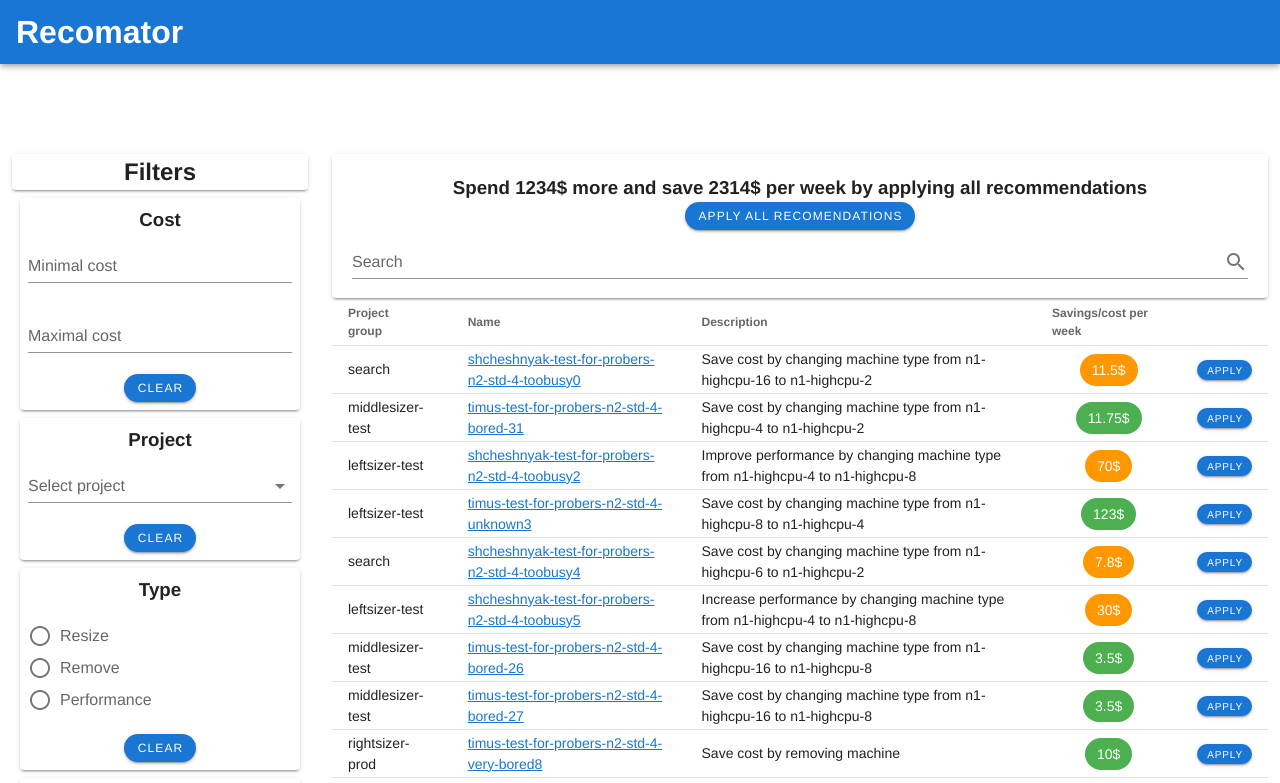
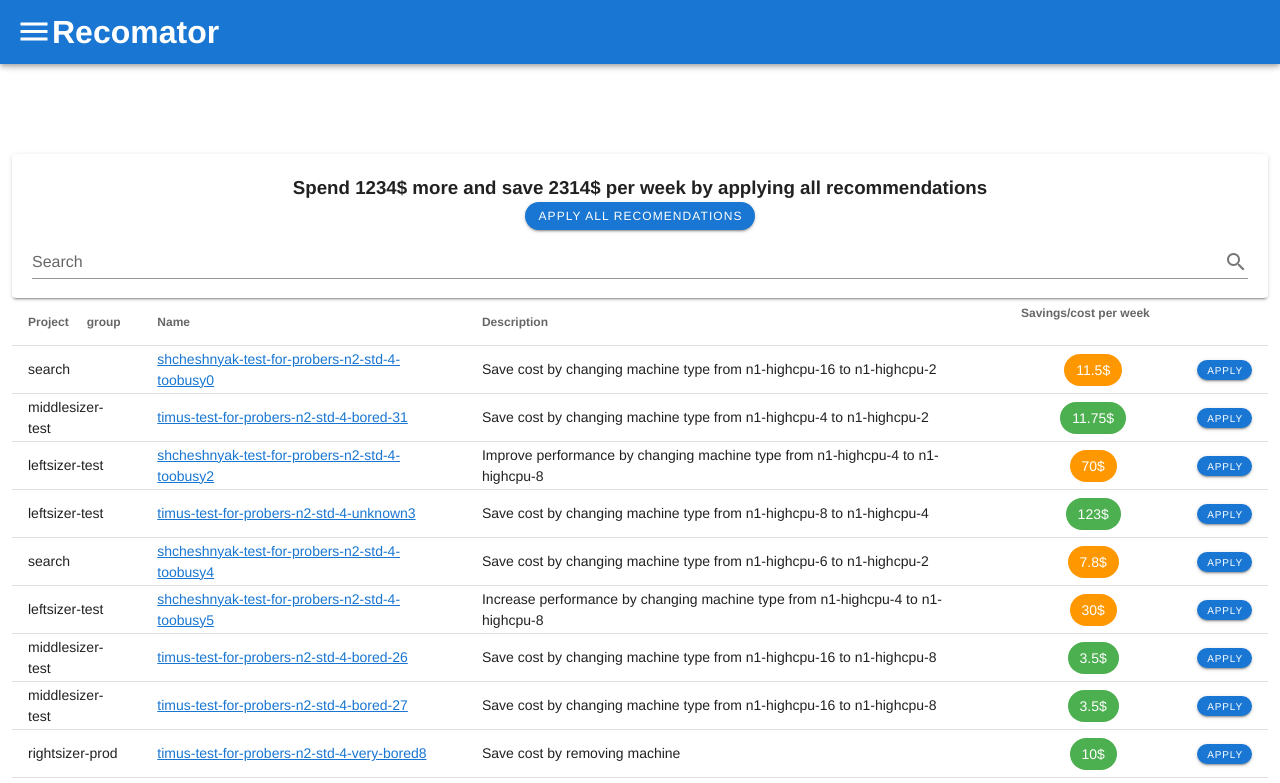
Before and after one commit to googleinterns/recomator, a Vue app in the folder frontend/: page /mock in a window 1280 px wide. Shown: the top 783 px of the page. Built offline with nearby package versions, Linux system fonts and the light colour scheme.

Commit message:
Moved the filter to a navigation drawer

```diff
--- a/frontend/src/views/Mock.vue
+++ b/frontend/src/views/Mock.vue
@@ -14,29 +14,28 @@ limitations under the License. -->
 <template>
   <v-app mt-10 mb-10 ml-10 mr-10>
     <v-app-bar app color="primary" dark>
-      <h1>Recomator</h1>
+      <v-icon v-on:click="showNavgDrawer=!showNavgDrawer" large>mdi-menu</v-icon>
+      <h1> Recomator</h1>
     </v-app-bar>
-
-    <v-main>
-      <v-progress-linear v-if="!successfullyLoaded" :value="progressPercentage">
-      </v-progress-linear>
-      <v-container fluid v-if="successfullyLoaded">
-        <v-row>
-          <v-col :cols="3">
-            <v-card>
+    <v-navigation-drawer absolute :v-model="true" :value="showNavgDrawer">
+      <v-list
+        dense>
+      <v-list-item>
         <h2>Filters</h2>
-            </v-card>
-            <v-card class="ma-2 pa-2">
-              <h3>Cost</h3>
+      </v-list-item>
+      <v-list-item>
+              <h3>Savings</h3>
+      </v-list-item>
+      <v-list-item>
               <v-form ref="formCost">
                 <v-text-field
                   type="number"
-                  label="Minimal cost"
+                  label="Minimal savings"
                   v-on:input="filterRecommendation.setMinimalPrice($event)"
                 ></v-text-field>
                 <v-text-field
                   type="number"
-                  label="Maximal cost"
+                  label="Maximal savings"
                   v-on:input="filterRecommendation.setMaximalPrice($event)"
                 ></v-text-field>
 
@@ -49,10 +48,11 @@ limitations under the License. -->
                   >Clear</v-btn
                 >
               </v-form>
-            </v-card>
-
-            <v-card class="ma-2 pa-2">
+      </v-list-item>
+      <v-list-item>
             <h3>Project</h3>
+      </v-list-item>
+      <v-list-item>
             <v-form ref="formProject">
               <v-select
                 :items="summary.getProjectList()"
@@ -70,10 +70,12 @@ limitations under the License. -->
                 >Clear</v-btn
               >
             </v-form>
-            </v-card>
+      </v-list-item>
+         <v-list-item>
 
-            <v-card class="ma-2 pa-2">
               <h3>Type</h3>
+         </v-list-item>
+         <v-list-item>
               <v-form ref="formType">
                 <v-radio-group>
                   <v-radio
@@ -94,10 +96,13 @@ limitations under the License. -->
                   >Clear</v-btn
                 >
               </v-form>
-            </v-card>
+      </v-list-item>
 
-            <v-card class="ma-2 pa-2">
+      <v-list-item>
               <h3>Status</h3>
+                    </v-list-item>
+      <v-list-item>
+
               <v-form ref="formStatus">
                 <v-radio-group>
                   <v-radio
@@ -118,8 +123,15 @@ limitations under the License. -->
                   >Clear</v-btn
                 >
               </v-form>
-            </v-card>
-          </v-col>
+      </v-list-item>
+      </v-list>
+    </v-navigation-drawer>
+
+    <v-main>
+      <v-progress-linear v-if="!successfullyLoaded" :value="progressPercentage">
+      </v-progress-linear>
+      <v-container fluid v-if="successfullyLoaded">
+        <v-row>
           <v-col>
             <v-card class="pa-5">
               <!-- <h2>{{ summary.toString() }}</h2> -->
@@ -472,6 +484,7 @@ class Summary {
 
 @Component
 export default class Mock extends Vue {
+  private showNavgDrawer = false;
   private filterRecommendation = new FilterRecommendation();
 
   private search = "";
```
Lines whose indentation alone changed are shown as unchanged.
